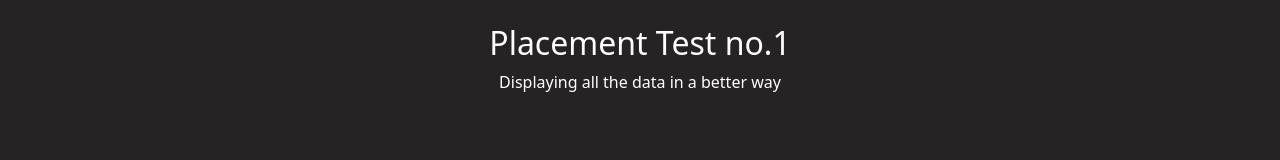
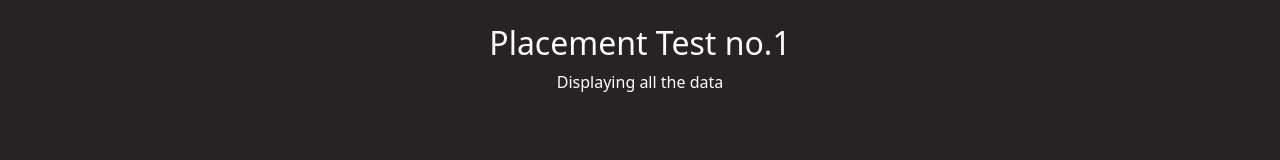
Before and after one commit to dabirrizvi/Polysurance_test, a Vue app in the folder vite-project/: page / in a window 1280 px wide. Shown: the part 830-990 px from the top of the page. Built offline with nearby package versions, Linux system fonts and the light colour scheme.

Commit message:
increased height

```diff
--- a/vite-project/src/components/Test1.vue
+++ b/vite-project/src/components/Test1.vue
@@ -5,7 +5,7 @@
         <!-- animation zoom in -->
         <div class="mt-4 data-intro" data-aos="zoom-in">
           <h2>Placement Test no.1</h2>
-          <p>Displaying all the data in a better way</p>
+          <p>Displaying all the data</p>
         </div>
       </div>
     </div>
@@ -158,6 +158,7 @@ export default {
 <style scoped>
 .background-test-1 {
   background-color: #252323;
+  min-height: 100vh;
 }
 
 .container-fluid {
```
